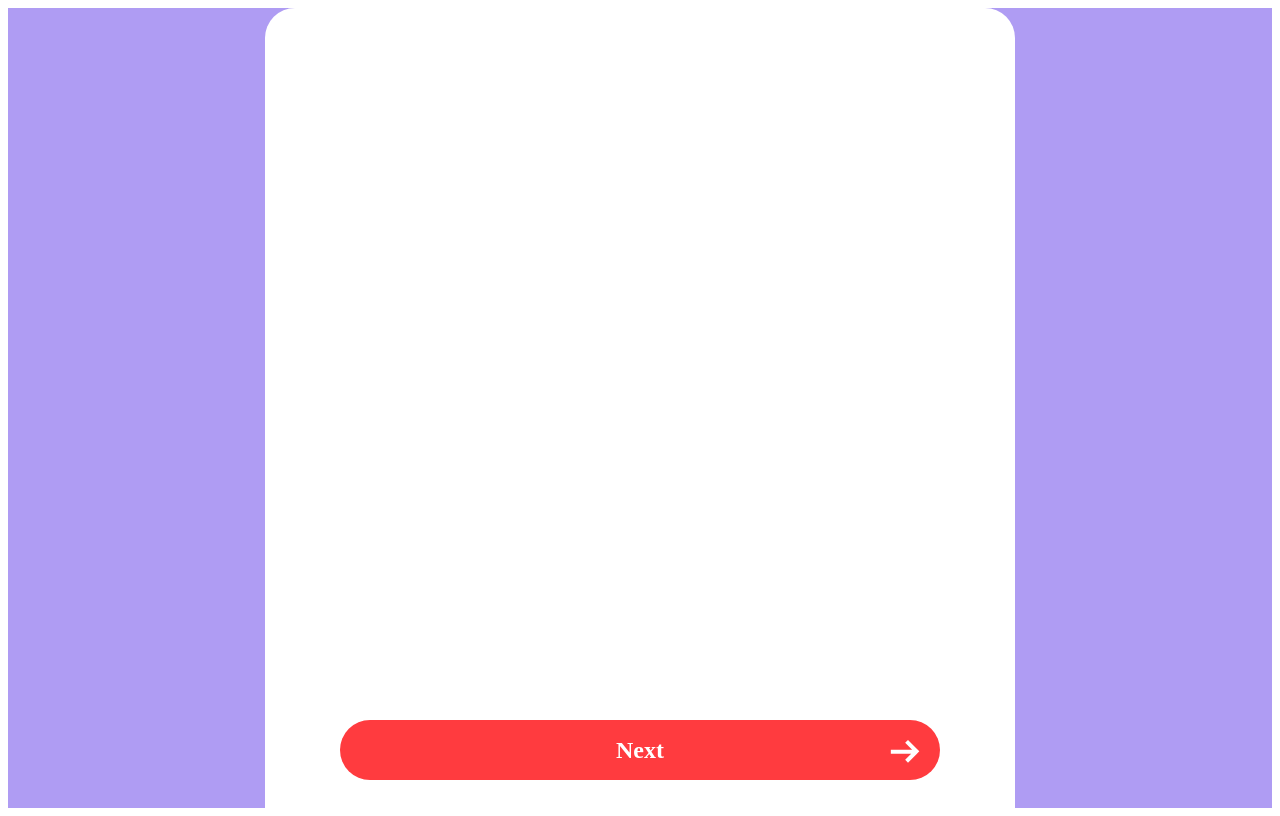
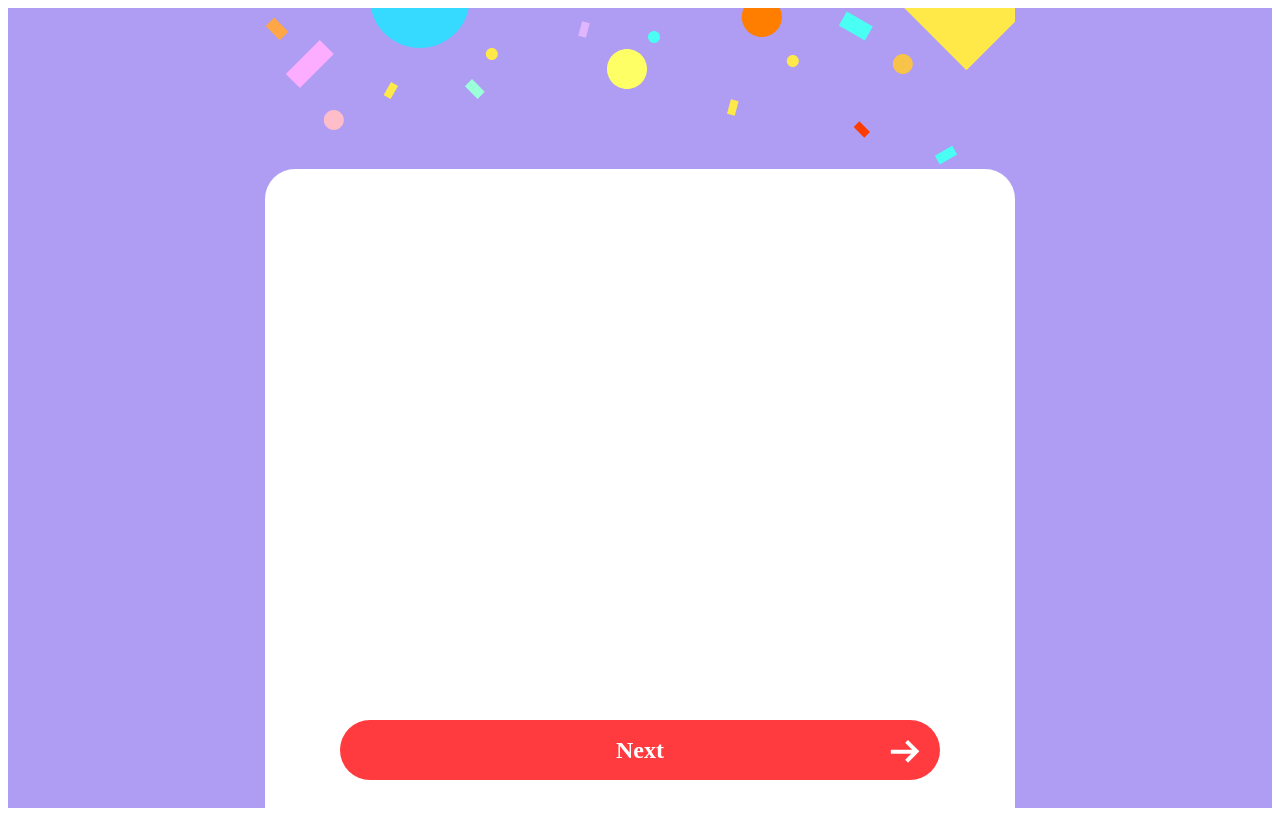
Before and after one commit to cdtharsh/Upraised-Assignment, a React (Vite) app: page / in a window 1280 px wide. Built offline with nearby package versions, Linux system fonts and the light colour scheme.

Commit message:
Added Question Top banner of question screen

```diff
--- a/src/assets/index.tsx
+++ b/src/assets/index.tsx
@@ -1,4 +1,5 @@
-import logo from './logo.svg'
-import arrowIcon from './arrowIcon.svg'
+import logo from "./logo.svg";
+import arrowIcon from "./arrowIcon.svg";
+import questionTopBanner from "./questionTopBanner.svg";
 
-export{logo, arrowIcon}
+export { logo, arrowIcon, questionTopBanner };
--- /dev/null
+++ b/src/components/topBanner/TopBanner.tsx
@@ -0,0 +1,11 @@
+import "./topbanner.css";
+
+function TopBanner({ src = "" }) {
+  return (
+    <div>
+      <img src={src} alt="top banner" className="top_banner" />
+    </div>
+  );
+}
+
+export default TopBanner;
--- /dev/null
+++ b/src/components/topBanner/topbanner.css
@@ -0,0 +1,3 @@
+.top_banner {
+    width: 100%;
+  }
--- a/src/screens/question/Question.tsx
+++ b/src/screens/question/Question.tsx
@@ -1,10 +1,13 @@
 import Button from "../../components/button/Button";
 import "./question.css";
-import { arrowIcon } from "../../assets";
+import { arrowIcon, questionTopBanner } from "../../assets";
+
+import TopBanner from "../../components/topBanner/TopBanner";
 
 function Question() {
   return (
     <div className="question_screen_wrap">
+      <TopBanner src={questionTopBanner}></TopBanner>
       <div className="question_screen_body">
         <div className="question_progress_circle"></div>
 
```
Also changed, not shown: src/assets/questionTopBanner.svg (added).
